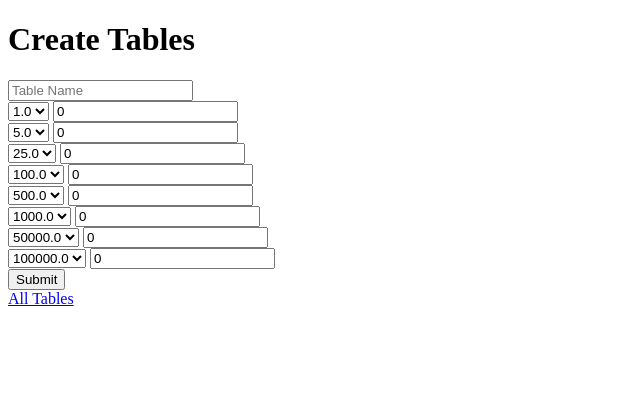
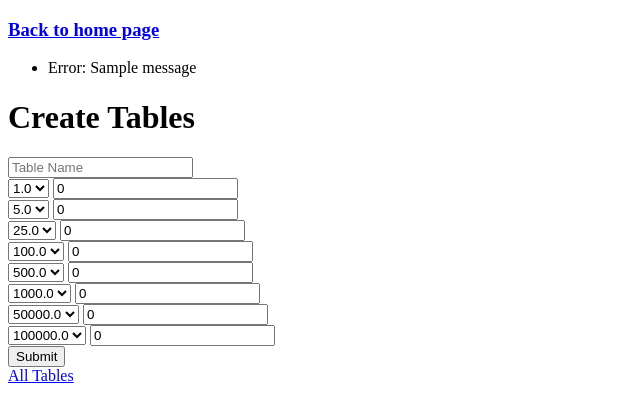
Before and after one commit to eldarikhachidze/CRM-with-python, a Django app: page /table/ in a window 1280 px wide. Shown: the top 420 px of the page, without its empty margins (0-640 px from the left). Run offline with Django 5.2, Linux system fonts and the light colour scheme; data comes from the database, SQL or seed files in the repository; both versions use the stored data as it was after the commit; tables that the repository leaves empty hold one stand-in row (values such as "Sample post"); one stand-in notice (Sample message) is shown.

Commit message:
add: erorr messages in create tables modul

```diff
--- a/table/templates/tables/all_tables.html
+++ b/table/templates/tables/all_tables.html
@@ -30,6 +30,7 @@
             </tr>
         </tbody>
     </table>
+    <button><a href="{% url 'table_delete' table.id %}">Delete</a></button>
     {% endfor %}
     {% else %}
     <p>No tables found</p>
--- a/table/templates/tables/tables.html
+++ b/table/templates/tables/tables.html
@@ -4,6 +4,15 @@
     <title>Create tables</title>
 </head>
 <body>
+    <a href="{% url 'home' %}"><h3>Back to home page</h3></a>
+    {% if messages %}
+    <ul>
+        {% for message in messages %}
+        <li>Error:{% if message.tags %} {% endif %} {{ message }}</li>
+        {% endfor %}
+    </ul>
+    {% endif %}
+
     <h1>Create Tables</h1>
     <form action="{% url 'create_table' %}" method="POST">
         {% csrf_token %}
--- a/table/urls.py
+++ b/table/urls.py
@@ -1,10 +1,11 @@
 from django.urls import path
-from .views import table_form, create_table, table_list
+from .views import table_form, create_table, table_list, table_detail, table_delete
 
 
 urlpatterns = [
     path('', table_form, name='table_form'),
     path('create/', create_table, name='create_table'),
     path('list/', table_list, name='table_list'),
-
+#     path('detail/<int:table_id>/', table_detail, name='table_detail'),
+    path('delete/<int:id>/', table_delete, name='table_delete'),
 ]
--- a/table/views.py
+++ b/table/views.py
@@ -1,4 +1,5 @@
 from django.shortcuts import render, redirect
+from django.contrib import messages
 from chip.models import Chip
 from .models import Table
 
@@ -21,7 +22,16 @@ def create_table(request):
                 flot[float(denomination)] = int(quantity)  # Add to the fleet dictionary
 
         # Create a single Table entry with the entire fleet
-        if flot:
+        if not flot:
+            messages.error(request, 'Please add chips to the table')
+            redirect('table_form')
+        elif not name:
+            messages.error(request, 'Please add a name to the table')
+            redirect('table_form')
+        elif Table.objects.filter(name=name).exists():
+            messages.error(request, 'Table already exists')
+            return redirect('table_form')
+        else:
             Table.objects.create(name=name, open_flot=flot, open_flot_total=sum([denomination * quantity for denomination, quantity in flot.items()]))
             print(f"Table created: {name} with flot: {flot} and total: {sum([denomination * quantity for denomination, quantity in flot.items()])}")
 
@@ -33,3 +43,11 @@ def table_list(request):
     tables = Table.objects.all()
 
     return render(request, 'tables/all_tables.html', {'tables': tables})
+
+def table_detail(request, table_id):
+    pass
+
+def table_delete(request, id):
+    table = Table.objects.get(id=id)
+    table.delete()
+    return redirect('table_list')
```
Also changed, not shown: db.sqlite3.
